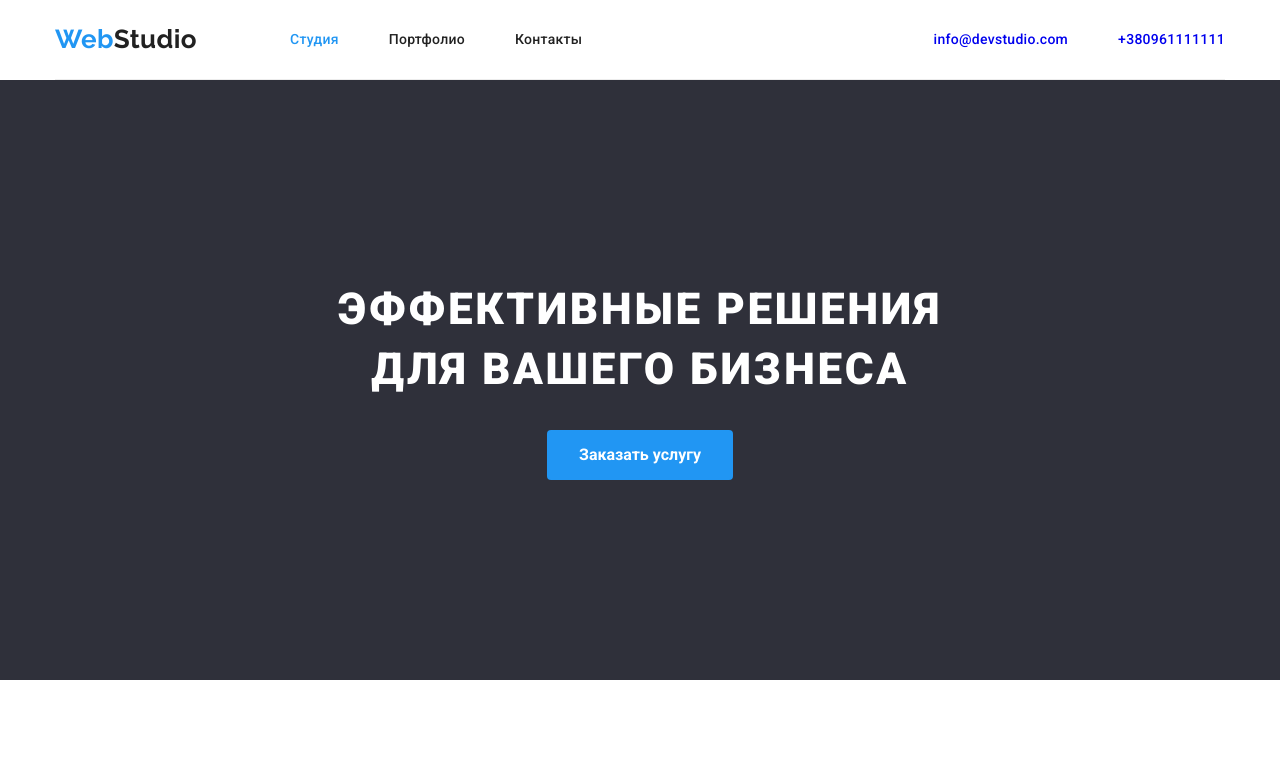
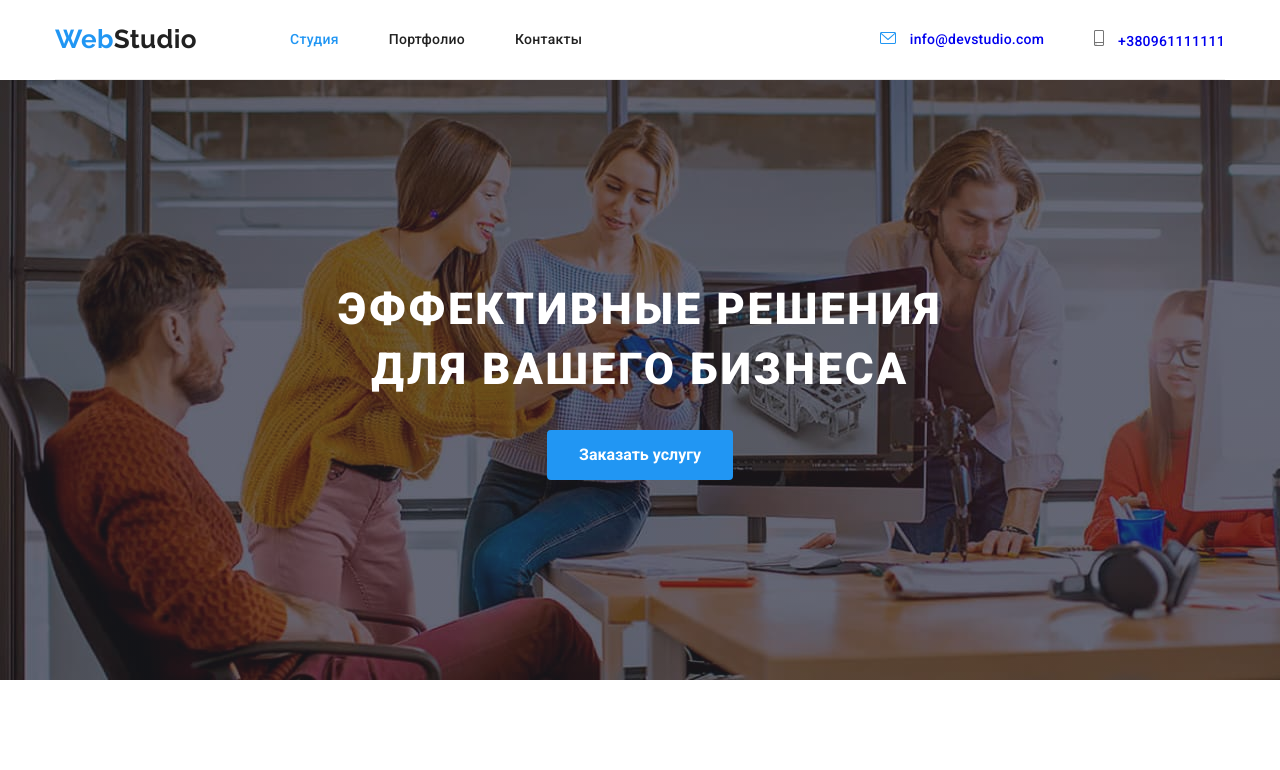
Before and after one commit to korzhenkovitalii/goit-markup-hw-04, a plain HTML site: page index.html in a window 1280 px wide. Shown: the top 770 px of the page. Drawn offline with nearby package versions, Linux system fonts and the light colour scheme.

Commit message:
add svg icon

```diff
--- a/css/styles.css
+++ b/css/styles.css
@@ -96,7 +96,6 @@ margin-right: 0;
 .site-nav .link.current{
 color: var(--accent-color);
 }
-
 .auth-nav{
     display: flex;
     margin-left: auto;
@@ -105,7 +104,6 @@ color: var(--accent-color);
     line-height: 1.14;
     letter-spacing: 0.02em;
 }
-
 .auth-nav .auth-item{
     display: block;
     padding-top: 32px;
@@ -116,21 +114,29 @@ color: var(--accent-color);
 .auth-nav .auth-item:last-child{
     margin-left: 50px;
 }
-
-.auth-item.icon::before {
-    display: block;
-    width: 16px;
-    height: 12px;
-    margin-right: 10px;
-    background-color: #2196F3;
-    ;
-}
-
 .auth-nav a:hover,
 .auth-nav a:focus{
     color: var(--accent-color);
 }
+.auth-item:first-child::before {
+    content: "";
+    display: inline-block;
+    width: 16px;
+    height: 12px;
+    margin-right: 10px;
+    background-image: url(../images/contacts/contact-mail.svg);
+}
+.auth-item:last-child::before{
+    content:"";
+    display: inline-block;
+    width: 10px;
+    height: 16px;
+    margin-right: 10px;
+    background-image: url(../images/contacts/contact-smartphone.svg);
+}
+.auth-item::before{
 
+}
 .border-header {
      border: 1px solid #ECECEC;
 }
@@ -148,6 +154,16 @@ h4 {
        padding: 200px 0;
     background-color: var(--bgc-hero-footer);
  }
+ .overlay{
+     height: 600px;
+     max-width: 1600px;
+     margin: 0 auto;
+     background-image: linear-gradient(to right,
+            rgba(47, 48, 58, 0.4), rgba(47, 48, 58, 0.4)),
+     url(../images/baground/baground-hiro.jpg);
+     background-color: gray;
+
+}
 .hero-title{
         width: 696px;
         margin-left: auto;
@@ -371,6 +387,7 @@ background-color: #fff;
     margin-bottom: 30px;
     background-color: #fff;
     border: 1px solid #EEEEEE;
+
 }
 .portfolio-item:nth-child(3n){
     margin-right: 0;
--- a/index.html
+++ b/index.html
@@ -25,7 +25,7 @@
       <!-- Шапка страницы  -->
       <header class="header">
         <nav class="navigation">
-          <a href="./index.html" class="logo">Web<span class="logo-studio">Studio</span></a>
+          <a class="logo" href="./index.html">Web<span class="logo-studio">Studio</span></a>
           <ul class="site-nav">
             <li class="item"><a href="./index.html" class="link current">Студия</a></li>
             <li class="item"><a href="./portfolio.html" class="link">Портфолио</a></li>
@@ -33,8 +33,10 @@
           </ul>
         </nav>
         <ul class="auth-nav">
-          <li class="auth-item icon"><a href="mailto:info@devstudio.com">info@devstudio.com</a></li>
-          <li class="auth-item icon"><a href="tel:+380961111111">+380961111111</a></li>
+          <li class="auth-item">
+            <a class="icon" href="mailto:info@devstudio.com">info@devstudio.com</a></li>
+          <li class="auth-item">
+            <a class="icon" href="tel:+380961111111">+380961111111</a></li>
         </ul>
       </header>
     </div>
@@ -43,7 +45,7 @@
       <main>
         <!-- Блок герой -->
 
-        <section class="hero">
+        <section class="hero overlay">
           <h1 class="hero-title">Эффективные решения для вашего бизнеса</h1>
           <button class="button" type="button">Заказать услугу</button>
         </section>
```
Also changed, not shown: images/contacts/contact-mail.svg (added), images/contacts/smartfone.png (added).
